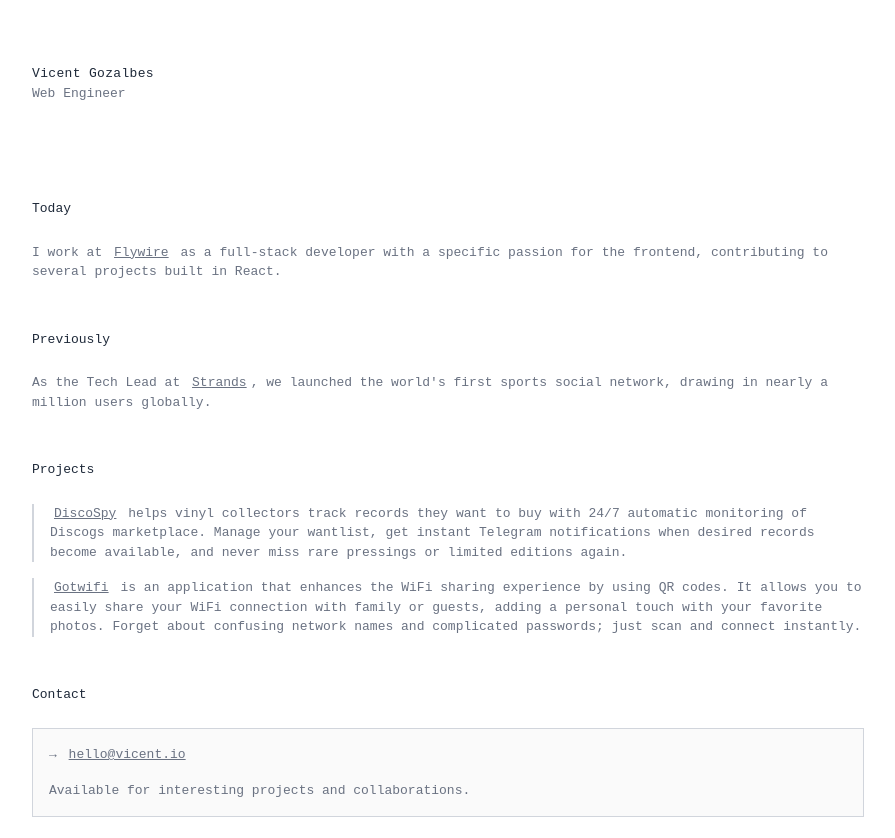
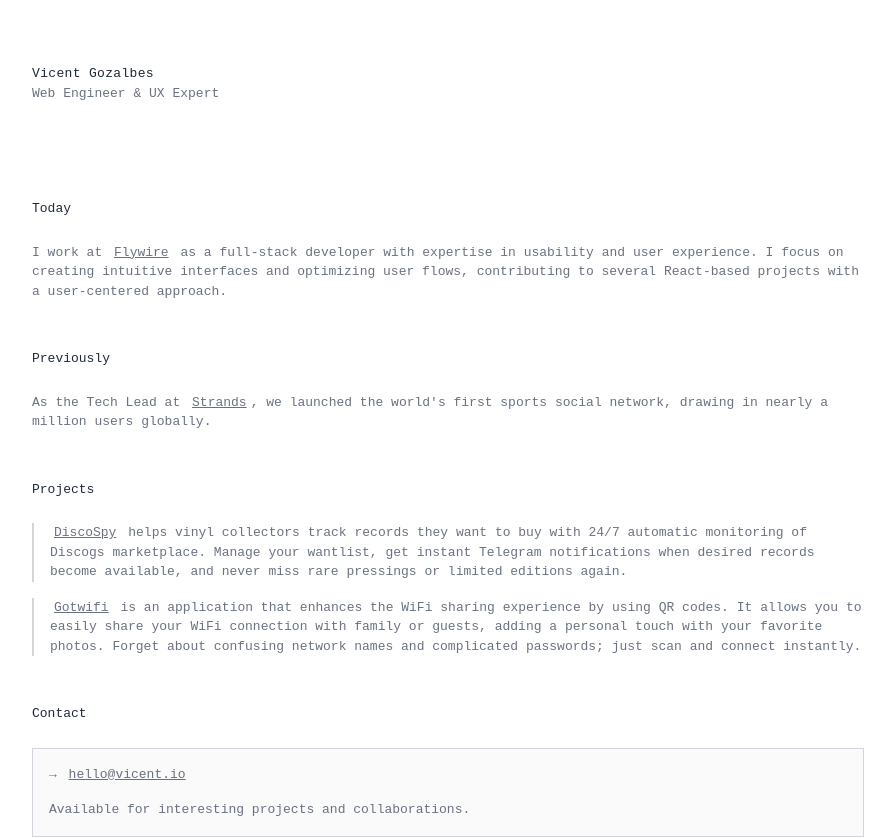
Before and after one commit to vigosan/vicent-io, a Next.js app: page / in a window 1280 px wide. Shown: the top 838 px of the page, without its empty margins (192-1087 px from the left). Built offline with nearby package versions, Linux system fonts and the light colour scheme.

Commit message:
Update profile to highlight UX expertise and usability skills

```diff
--- a/app/layout.tsx
+++ b/app/layout.tsx
@@ -5,9 +5,9 @@ import { GeistSans } from "geist/font/sans";
 import "./globals.css";
 
 export const metadata: Metadata = {
-  title: "Vicent Gozalbes - Web Engineer & Full-Stack Developer",
-  description: "Full-stack web developer specializing in React and frontend technologies. Currently at Flywire, previously Tech Lead at Strands. Based in Spain, available for interesting projects.",
-  keywords: ["Vicent Gozalbes", "Web Engineer", "Full-Stack Developer", "React Developer", "Frontend Developer", "JavaScript", "TypeScript", "Flywire", "Strands"],
+  title: "Vicent Gozalbes - Web Engineer & UX Expert",
+  description: "Full-stack web developer and usability expert specializing in React, user experience design, and creating intuitive interfaces. Currently at Flywire, previously Tech Lead at Strands.",
+  keywords: ["Vicent Gozalbes", "Web Engineer", "UX Expert", "Usability", "Full-Stack Developer", "React Developer", "User Experience", "Interface Design", "Frontend Developer", "JavaScript", "TypeScript", "Flywire", "Strands"],
   authors: [{ name: "Vicent Gozalbes" }],
   creator: "Vicent Gozalbes",
   openGraph: {
--- a/app/page.tsx
+++ b/app/page.tsx
@@ -5,8 +5,8 @@ export default function Home() {
     "@context": "https://schema.org",
     "@type": "Person",
     name: "Vicent Gozalbes",
-    jobTitle: "Web Engineer",
-    description: "Full-stack web developer specializing in React and frontend technologies",
+    jobTitle: "Web Engineer & UX Expert",
+    description: "Full-stack web developer and usability expert specializing in React, user experience design, and creating intuitive interfaces",
     url: "https://vicent.io",
     email: "hello@vicent.io",
     sameAs: [
@@ -30,7 +30,11 @@ export default function Home() {
       "TypeScript",
       "Full-Stack Development",
       "Frontend Development",
-      "Web Development"
+      "Web Development",
+      "User Experience Design",
+      "Usability Testing",
+      "Interface Design",
+      "User Research"
     ]
   };
 
@@ -47,7 +51,7 @@ export default function Home() {
             Vicent Gozalbes
           </h1>
         </Link>
-        <span className="text-gray-500">Web Engineer</span>
+        <span className="text-gray-500">Web Engineer & UX Expert</span>
       </header>
 
       <main className="flex flex-col gap-8 lg:gap-12">
@@ -64,8 +68,9 @@ export default function Home() {
             >
               Flywire
             </a>{" "}
-            as a full-stack developer with a specific passion for the frontend,
-            contributing to several projects built in React.
+            as a full-stack developer with expertise in usability and user experience.
+            I focus on creating intuitive interfaces and optimizing user flows,
+            contributing to several React-based projects with a user-centered approach.
           </p>
         </article>
 
```
